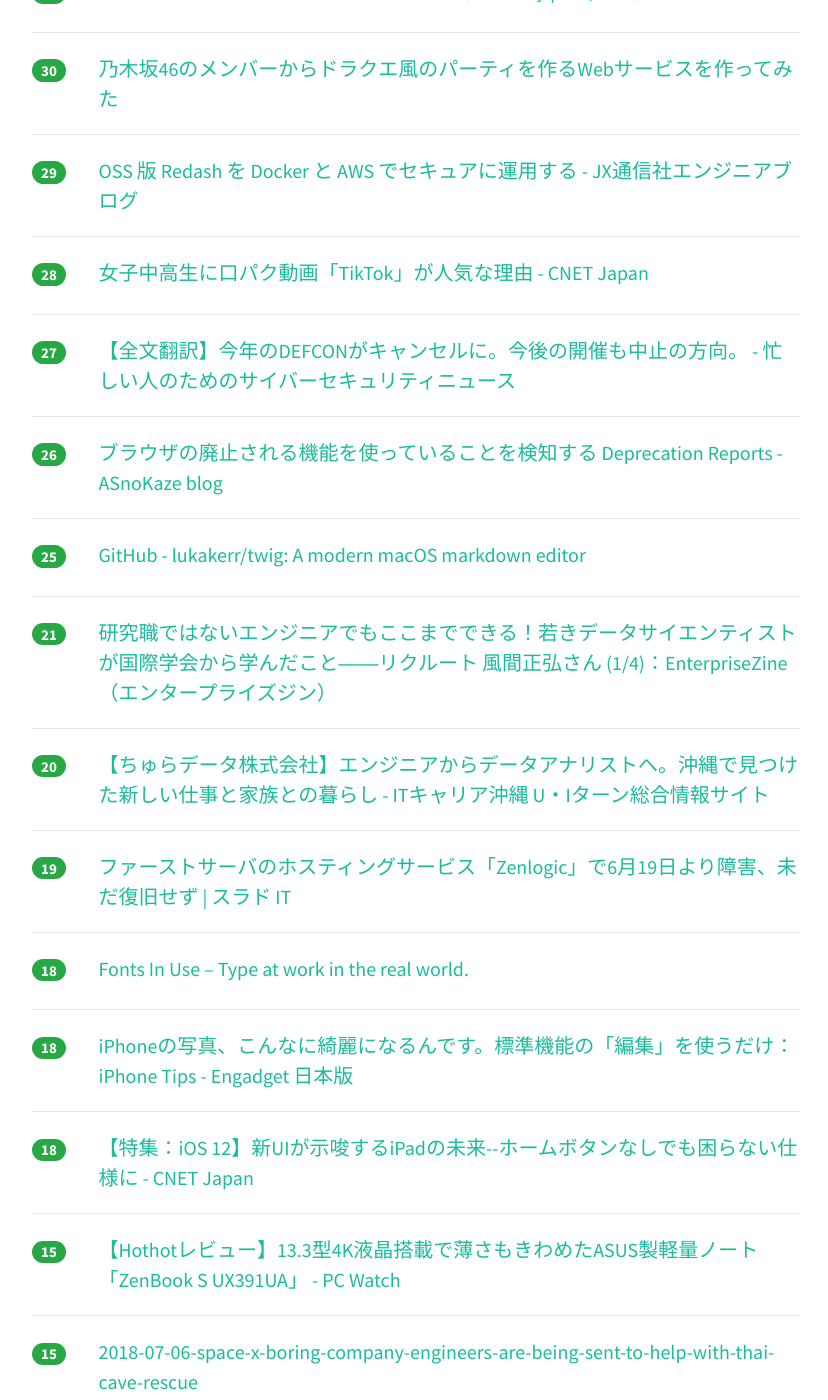
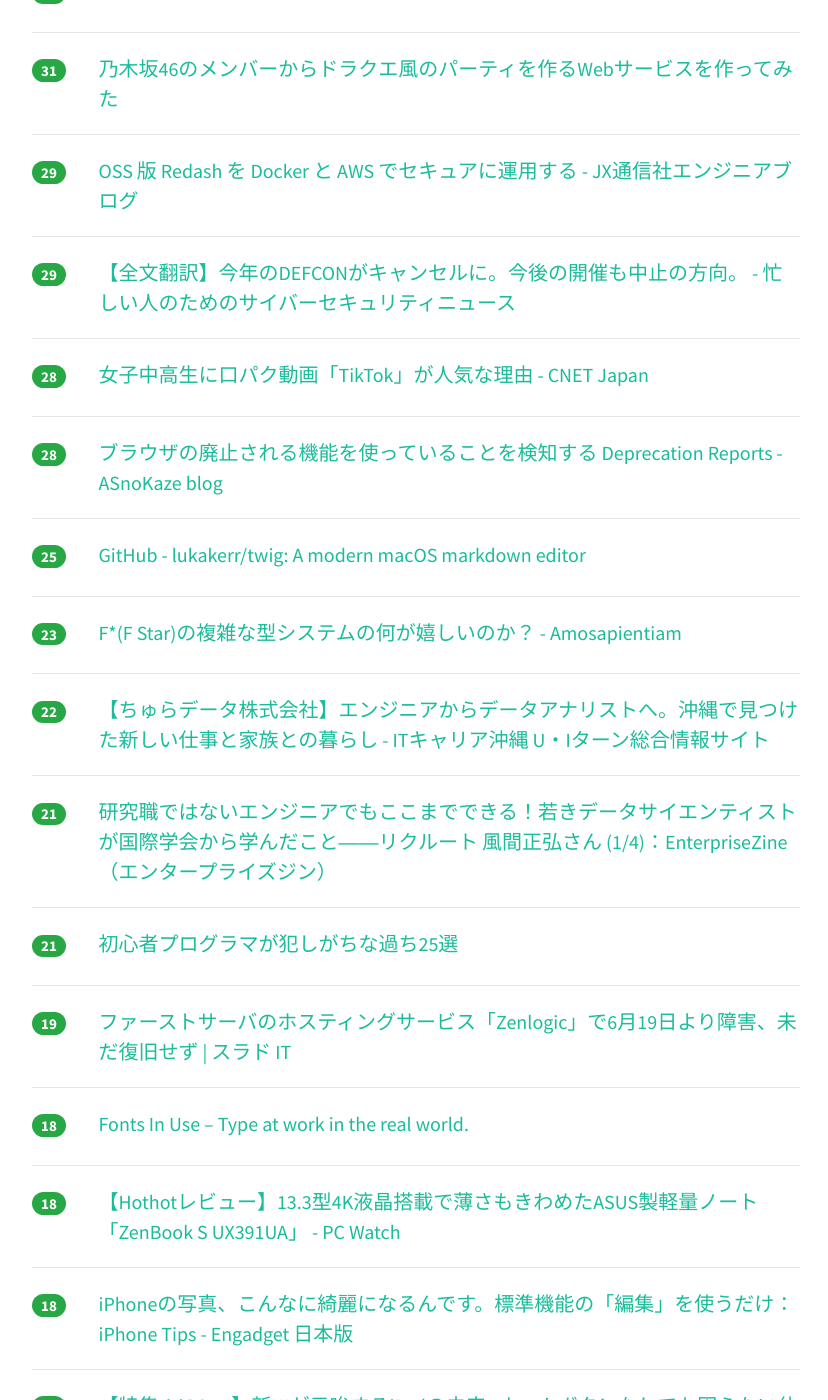
Before and after one commit to yatta47/hatena-matome-site, a Jekyll site: the page built from _posts/2018-07-07-hatena.md, in a window 1280 px wide and 1400 px high, scrolled down 1502 px. Shown: the whole window, without its empty margins (224-1052 px from the left). Built offline with Jekyll 4.4.1, drawn with Linux system fonts in a browser that asks for light colours; nearby versions of some CDN libraries; some of the changed text lies outside the part shown.

Commit message:
Updated 2018-07-07

```diff
--- a/_posts/2018-07-07-hatena.md
+++ b/_posts/2018-07-07-hatena.md
@@ -1,28 +1,28 @@
 ---
 layout: post
 title:  "2018-07-07 はてぶIT"
-date:   2018-07-07 22:02:34
+date:   2018-07-07 23:02:09
 tags: [it-hotentry]
 ---
-73 件のデータあり
+78 件のデータあり
 
 <hr><div class="row">
-<div class="col-1"><span class="badge badge-pill badge-success h2">171</span></div>
+<div class="col-1"><span class="badge badge-pill badge-success h2">173</span></div>
 <div class="col-11"><a href='http://deeplearning.jp/deep-learning-day18-2/' target='_blank'>パターン認識と機械学習（PRML）の輪読資料を公開 | Deep Learning JP</a></div>
 </div>
 <hr>
 <div class="row">
-<div class="col-1"><span class="badge badge-pill badge-success h2">110</span></div>
+<div class="col-1"><span class="badge badge-pill badge-success h2">123</span></div>
 <div class="col-11"><a href='https://www.uisources.com/' target='_blank'>UI Sources | Mobile Design Patterns and Interactions</a></div>
 </div>
 <hr>
 <div class="row">
-<div class="col-1"><span class="badge badge-pill badge-success h2">71</span></div>
+<div class="col-1"><span class="badge badge-pill badge-success h2">73</span></div>
 <div class="col-11"><a href='http://power-of-tech.hatenablog.com/entry/2018/07/06/191816' target='_blank'>日本全国の電子部品店マップを作成しました - チカラの技術</a></div>
 </div>
 <hr>
 <div class="row">
-<div class="col-1"><span class="badge badge-pill badge-success h2">67</span></div>
+<div class="col-1"><span class="badge badge-pill badge-success h2">72</span></div>
 <div class="col-11"><a href='http://www.itmedia.co.jp/pcuser/articles/1807/07/news022.html' target='_blank'>スマホの“うっかり充電忘れ”をAmazon Echoで防ぐワザ (1/2) - ITmedia PC USER</a></div>
 </div>
 <hr>
@@ -32,7 +32,12 @@ tags: [it-hotentry]
 </div>
 <hr>
 <div class="row">
-<div class="col-1"><span class="badge badge-pill badge-success h2">50</span></div>
+<div class="col-1"><span class="badge badge-pill badge-success h2">56</span></div>
+<div class="col-11"><a href='https://speakerdeck.com/ktknest/abematvhatadafalsessr-ziyaneendayo' target='_blank'>AbemaTVはただのSSR じゃねぇんだよ - Speaker Deck</a></div>
+</div>
+<hr>
+<div class="row">
+<div class="col-1"><span class="badge badge-pill badge-success h2">54</span></div>
 <div class="col-11"><a href='https://qiita.com/enzen/items/aa98ff1dc502d0ff09ad' target='_blank'>【インフラ初心者超必見】インフラ情報まとめ</a></div>
 </div>
 <hr>
@@ -42,12 +47,7 @@ tags: [it-hotentry]
 </div>
 <hr>
 <div class="row">
-<div class="col-1"><span class="badge badge-pill badge-success h2">41</span></div>
-<div class="col-11"><a href='https://speakerdeck.com/ktknest/abematvhatadafalsessr-ziyaneendayo' target='_blank'>AbemaTVはただのSSR じゃねぇんだよ - Speaker Deck</a></div>
-</div>
-<hr>
-<div class="row">
-<div class="col-1"><span class="badge badge-pill badge-success h2">41</span></div>
+<div class="col-1"><span class="badge badge-pill badge-success h2">43</span></div>
 <div class="col-11"><a href='https://kakakakakku.hatenablog.com/entry/2018/07/06/184236' target='_blank'>楽しく！アウトプットを習慣化しよう - kakakakakku blog</a></div>
 </div>
 <hr>
@@ -57,13 +57,18 @@ tags: [it-hotentry]
 </div>
 <hr>
 <div class="row">
+<div class="col-1"><span class="badge badge-pill badge-success h2">33</span></div>
+<div class="col-11"><a href='https://www.orangeitems.com/entry/2018/07/07/012935' target='_blank'>レンタルサーバーのZenlogicが緊急メンテナンスでサービス全停止、経緯をまとめる - orangeitems’s diary</a></div>
+</div>
+<hr>
+<div class="row">
 <div class="col-1"><span class="badge badge-pill badge-success h2">32</span></div>
 <div class="col-11"><a href='https://japanese.engadget.com/2018/07/06/spacex-tbc/' target='_blank'>イーロン・マスク、タイの洞窟遭難救助に乗り出す。エアチューブ通し脱出路？SpaceX・TBC技術者派遣へ - Engadget 日本版</a></div>
 </div>
 <hr>
 <div class="row">
 <div class="col-1"><span class="badge badge-pill badge-success h2">32</span></div>
-<div class="col-11"><a href='https://www.orangeitems.com/entry/2018/07/07/012935' target='_blank'>レンタルサーバーのZenlogicが緊急メンテナンスでサービス全停止、経緯をまとめる - orangeitems’s diary</a></div>
+<div class="col-11"><a href='https://note.mu/yamotty/n/n4a897f40275b' target='_blank'>プロダクトマネジメントのルーツと誤解｜Yamotty | 10X, inc.｜note</a></div>
 </div>
 <hr>
 <div class="row">
@@ -73,11 +78,6 @@ tags: [it-hotentry]
 <hr>
 <div class="row">
 <div class="col-1"><span class="badge badge-pill badge-success h2">31</span></div>
-<div class="col-11"><a href='https://note.mu/yamotty/n/n4a897f40275b' target='_blank'>プロダクトマネジメントのルーツと誤解｜Yamotty | 10X, inc.｜note</a></div>
-</div>
-<hr>
-<div class="row">
-<div class="col-1"><span class="badge badge-pill badge-success h2">30</span></div>
 <div class="col-11"><a href='https://qiita.com/kikutaro/items/5f4d89b6defac34be052' target='_blank'>乃木坂46のメンバーからドラクエ風のパーティを作るWebサービスを作ってみた</a></div>
 </div>
 <hr>
@@ -87,17 +87,17 @@ tags: [it-hotentry]
 </div>
 <hr>
 <div class="row">
+<div class="col-1"><span class="badge badge-pill badge-success h2">29</span></div>
+<div class="col-11"><a href='https://nanashi0x.hatenablog.com/entry/2018/07/07/120000' target='_blank'>【全文翻訳】今年のDEFCONがキャンセルに。今後の開催も中止の方向。 - 忙しい人のためのサイバーセキュリティニュース</a></div>
+</div>
+<hr>
+<div class="row">
 <div class="col-1"><span class="badge badge-pill badge-success h2">28</span></div>
 <div class="col-11"><a href='https://japan.cnet.com/article/35121876/' target='_blank'>女子中高生に口パク動画「TikTok」が人気な理由 - CNET Japan</a></div>
 </div>
 <hr>
 <div class="row">
-<div class="col-1"><span class="badge badge-pill badge-success h2">27</span></div>
-<div class="col-11"><a href='https://nanashi0x.hatenablog.com/entry/2018/07/07/120000' target='_blank'>【全文翻訳】今年のDEFCONがキャンセルに。今後の開催も中止の方向。 - 忙しい人のためのサイバーセキュリティニュース</a></div>
-</div>
-<hr>
-<div class="row">
-<div class="col-1"><span class="badge badge-pill badge-success h2">26</span></div>
+<div class="col-1"><span class="badge badge-pill badge-success h2">28</span></div>
 <div class="col-11"><a href='https://asnokaze.hatenablog.com/entry/2018/07/06/231248' target='_blank'>ブラウザの廃止される機能を使っていることを検知する Deprecation Reports - ASnoKaze blog</a></div>
 </div>
 <hr>
@@ -107,13 +107,23 @@ tags: [it-hotentry]
 </div>
 <hr>
 <div class="row">
+<div class="col-1"><span class="badge badge-pill badge-success h2">23</span></div>
+<div class="col-11"><a href='http://yuchiki1000yen.hatenablog.com/entry/2018/07/07/155854' target='_blank'>F*(F Star)の複雑な型システムの何が嬉しいのか？ - Amosapientiam</a></div>
+</div>
+<hr>
+<div class="row">
+<div class="col-1"><span class="badge badge-pill badge-success h2">22</span></div>
+<div class="col-11"><a href='https://www.itcokinawa.jp/content/interview/1695/' target='_blank'>【ちゅらデータ株式会社】エンジニアからデータアナリストへ。沖縄で見つけた新しい仕事と家族との暮らし - ITキャリア沖縄 U・Iターン総合情報サイト</a></div>
+</div>
+<hr>
+<div class="row">
 <div class="col-1"><span class="badge badge-pill badge-success h2">21</span></div>
 <div class="col-11"><a href='https://enterprisezine.jp/dbonline/detail/10895' target='_blank'>研究職ではないエンジニアでもここまでできる！若きデータサイエンティストが国際学会から学んだこと――リクルート 風間正弘さん (1/4)：EnterpriseZine（エンタープライズジン）</a></div>
 </div>
 <hr>
 <div class="row">
-<div class="col-1"><span class="badge badge-pill badge-success h2">20</span></div>
-<div class="col-11"><a href='https://www.itcokinawa.jp/content/interview/1695/' target='_blank'>【ちゅらデータ株式会社】エンジニアからデータアナリストへ。沖縄で見つけた新しい仕事と家族との暮らし - ITキャリア沖縄 U・Iターン総合情報サイト</a></div>
+<div class="col-1"><span class="badge badge-pill badge-success h2">21</span></div>
+<div class="col-11"><a href='https://qiita.com/rana_kualu/items/379eefb3a40c6b44cb92' target='_blank'>初心者プログラマが犯しがちな過ち25選</a></div>
 </div>
 <hr>
 <div class="row">
@@ -128,17 +138,17 @@ tags: [it-hotentry]
 <hr>
 <div class="row">
 <div class="col-1"><span class="badge badge-pill badge-success h2">18</span></div>
+<div class="col-11"><a href='https://pc.watch.impress.co.jp/docs/column/hothot/1131593.html' target='_blank'>【Hothotレビュー】13.3型4K液晶搭載で薄さもきわめたASUS製軽量ノート「ZenBook S UX391UA」 - PC Watch</a></div>
+</div>
+<hr>
+<div class="row">
+<div class="col-1"><span class="badge badge-pill badge-success h2">18</span></div>
 <div class="col-11"><a href='https://japanese.engadget.com/2018/07/05/iphone-iphone-tips/' target='_blank'>iPhoneの写真、こんなに綺麗になるんです。標準機能の「編集」を使うだけ：iPhone Tips - Engadget 日本版</a></div>
 </div>
 <hr>
 <div class="row">
 <div class="col-1"><span class="badge badge-pill badge-success h2">18</span></div>
 <div class="col-11"><a href='https://japan.cnet.com/article/35121343/' target='_blank'>【特集：iOS 12】新UIが示唆するiPadの未来--ホームボタンなしでも困らない仕様に - CNET Japan</a></div>
-</div>
-<hr>
-<div class="row">
-<div class="col-1"><span class="badge badge-pill badge-success h2">15</span></div>
-<div class="col-11"><a href='https://pc.watch.impress.co.jp/docs/column/hothot/1131593.html' target='_blank'>【Hothotレビュー】13.3型4K液晶搭載で薄さもきわめたASUS製軽量ノート「ZenBook S UX391UA」 - PC Watch</a></div>
 </div>
 <hr>
 <div class="row">
@@ -154,11 +164,6 @@ tags: [it-hotentry]
 <div class="row">
 <div class="col-1"><span class="badge badge-pill badge-success h2">14</span></div>
 <div class="col-11"><a href='https://dev.classmethod.jp/cloud/aws/s3-cloudfront-spa-angular-403-access-denied/' target='_blank'>CloudFront+S3環境上のSPA（Angular）で「/」以外のURLでリロードした場合に403(access denied)エラーとなる時の対処法 ｜ Developers.IO</a></div>
-</div>
-<hr>
-<div class="row">
-<div class="col-1"><span class="badge badge-pill badge-success h2">14</span></div>
-<div class="col-11"><a href='https://qiita.com/rana_kualu/items/379eefb3a40c6b44cb92' target='_blank'>初心者プログラマが犯しがちな過ち25選</a></div>
 </div>
 <hr>
 <div class="row">
@@ -192,8 +197,18 @@ tags: [it-hotentry]
 </div>
 <hr>
 <div class="row">
+<div class="col-1"><span class="badge badge-pill badge-success h2">12</span></div>
+<div class="col-11"><a href='http://nlab.itmedia.co.jp/nl/articles/1807/06/news071.html' target='_blank'>にゃんだこのカメラ？　Googleストリートビューにうつりこんだ絶妙な表情の猫がかわいい - ねとらぼ</a></div>
+</div>
+<hr>
+<div class="row">
 <div class="col-1"><span class="badge badge-pill badge-success h2">11</span></div>
-<div class="col-11"><a href='http://nlab.itmedia.co.jp/nl/articles/1807/06/news071.html' target='_blank'>にゃんだこのカメラ？　Googleストリートビューにうつりこんだ絶妙な表情の猫がかわいい - ねとらぼ</a></div>
+<div class="col-11"><a href='http://blog.livedoor.jp/itsoku/archives/53772712.html' target='_blank'>ビズリーチがエンジニア・デザイナー職のスタッフに136台のiMac Proを導入した理由とは : IT速報</a></div>
+</div>
+<hr>
+<div class="row">
+<div class="col-1"><span class="badge badge-pill badge-success h2">11</span></div>
+<div class="col-11"><a href='https://kernhack.hatenablog.com/entry/2018/07/06/234250' target='_blank'>Linux:パフォーマンスに影響あるデバッグオプションがどれだけ影響あるか試してみた - φ(・・*)ゞ ｳｰﾝ　カーネルとか弄ったりのメモ</a></div>
 </div>
 <hr>
 <div class="row">
@@ -232,11 +247,6 @@ tags: [it-hotentry]
 </div>
 <hr>
 <div class="row">
-<div class="col-1"><span class="badge badge-pill badge-success h2">9</span></div>
-<div class="col-11"><a href='http://blog.livedoor.jp/itsoku/archives/53772712.html' target='_blank'>ビズリーチがエンジニア・デザイナー職のスタッフに136台のiMac Proを導入した理由とは : IT速報</a></div>
-</div>
-<hr>
-<div class="row">
 <div class="col-1"><span class="badge badge-pill badge-success h2">8</span></div>
 <div class="col-11"><a href='http://karapaia.com/archives/52173478.html' target='_blank'>なんと！1本の木に50種類のリンゴを実らすことに成功（イギリス） : カラパイア</a></div>
 </div>
@@ -249,6 +259,21 @@ tags: [it-hotentry]
 <div class="row">
 <div class="col-1"><span class="badge badge-pill badge-success h2">8</span></div>
 <div class="col-11"><a href='https://qiita.com/tetsuya112/items/ea4b2ea1b1b75ba35bb4' target='_blank'>[Androidアプリ]大谷通知アプリを作ってみた</a></div>
+</div>
+<hr>
+<div class="row">
+<div class="col-1"><span class="badge badge-pill badge-success h2">8</span></div>
+<div class="col-11"><a href='http://kachibito.net/css/non-rectangular-headers-with-inline-svg' target='_blank'>CSSスニペット：SVGで作る非長方形なヘッダ画像いろいろ | かちびと.net</a></div>
+</div>
+<hr>
+<div class="row">
+<div class="col-1"><span class="badge badge-pill badge-success h2">8</span></div>
+<div class="col-11"><a href='https://blog.gmork.in/entry/2018/07/07/163316' target='_blank'>Unityで縁をボカすだけのアセット作った - マルシテイア</a></div>
+</div>
+<hr>
+<div class="row">
+<div class="col-1"><span class="badge badge-pill badge-success h2">8</span></div>
+<div class="col-11"><a href='https://jp.techcrunch.com/2018/07/07/2018-07-06-storyline-funding/' target='_blank'>ドラッグ＆ドロップで簡単にAlexaのスキルを作れるStorylineが77万ドルを調達 | TechCrunch Japan</a></div>
 </div>
 <hr>
 <div class="row">
@@ -283,17 +308,17 @@ tags: [it-hotentry]
 <hr>
 <div class="row">
 <div class="col-1"><span class="badge badge-pill badge-success h2">7</span></div>
-<div class="col-11"><a href='http://kachibito.net/css/non-rectangular-headers-with-inline-svg' target='_blank'>CSSスニペット：SVGで作る非長方形なヘッダ画像いろいろ | かちびと.net</a></div>
-</div>
-<hr>
-<div class="row">
-<div class="col-1"><span class="badge badge-pill badge-success h2">7</span></div>
 <div class="col-11"><a href='https://web.smartnews.com/articles/2Rc21kPNnZD' target='_blank'>ビズリーチが300台のiMac Proを選んだ理由 (GetNavi web)</a></div>
 </div>
 <hr>
 <div class="row">
 <div class="col-1"><span class="badge badge-pill badge-success h2">7</span></div>
-<div class="col-11"><a href='https://blog.gmork.in/entry/2018/07/07/163316' target='_blank'>Unityで縁をボカすだけのアセット作った - マルシテイア</a></div>
+<div class="col-11"><a href='https://github.com/gaia-pipeline/gaia' target='_blank'>GitHub - gaia-pipeline/gaia: Build powerful pipelines in any programming language.</a></div>
+</div>
+<hr>
+<div class="row">
+<div class="col-1"><span class="badge badge-pill badge-success h2">7</span></div>
+<div class="col-11"><a href='https://ohayotourism.com/googletranslate/' target='_blank'>Google翻訳が便利すぎる！カメラのリアルタイム翻訳で海外旅行も怖くない ~ ブラジル夫とこどもと世界を旅するmariのオハヨーツーリズム</a></div>
 </div>
 <hr>
 <div class="row">
@@ -313,17 +338,7 @@ tags: [it-hotentry]
 <hr>
 <div class="row">
 <div class="col-1"><span class="badge badge-pill badge-success h2">6</span></div>
-<div class="col-11"><a href='https://github.com/gaia-pipeline/gaia' target='_blank'>GitHub - gaia-pipeline/gaia: Build powerful pipelines in any programming language.</a></div>
-</div>
-<hr>
-<div class="row">
-<div class="col-1"><span class="badge badge-pill badge-success h2">6</span></div>
-<div class="col-11"><a href='https://ohayotourism.com/googletranslate/' target='_blank'>Google翻訳が便利すぎる！カメラのリアルタイム翻訳で海外旅行も怖くない ~ ブラジル夫とこどもと世界を旅するmariのオハヨーツーリズム</a></div>
-</div>
-<hr>
-<div class="row">
-<div class="col-1"><span class="badge badge-pill badge-success h2">6</span></div>
-<div class="col-11"><a href='https://jp.techcrunch.com/2018/07/07/2018-07-06-storyline-funding/' target='_blank'>ドラッグ＆ドロップで簡単にAlexaのスキルを作れるStorylineが77万ドルを調達 | TechCrunch Japan</a></div>
+<div class="col-11"><a href='http://cakeres.shizentai.jp/' target='_blank'>CakeRes×レトロゲームズ</a></div>
 </div>
 <hr>
 <div class="row">
@@ -348,7 +363,7 @@ tags: [it-hotentry]
 <hr>
 <div class="row">
 <div class="col-1"><span class="badge badge-pill badge-success h2">5</span></div>
-<div class="col-11"><a href='http://cakeres.shizentai.jp/' target='_blank'>CakeRes×レトロゲームズ</a></div>
+<div class="col-11"><a href='http://www.itmedia.co.jp/news/articles/1807/06/news074.html' target='_blank'>野球スタジアム観客席のドリンク販売、QRコード決済で　楽天が国内初 - ITmedia NEWS</a></div>
 </div>
 <hr>
 <div class="row">
@@ -357,8 +372,8 @@ tags: [it-hotentry]
 </div>
 <hr>
 <div class="row">
-<div class="col-1"><span class="badge badge-pill badge-success h2">4</span></div>
-<div class="col-11"><a href='http://www.itmedia.co.jp/news/articles/1807/06/news074.html' target='_blank'>野球スタジアム観客席のドリンク販売、QRコード決済で　楽天が国内初 - ITmedia NEWS</a></div>
+<div class="col-1"><span class="badge badge-pill badge-success h2">5</span></div>
+<div class="col-11"><a href='https://wired.jp/2018/07/07/ai-that-serves-humanity/' target='_blank'>さらばAI、これからは「拡張知能」と呼ぶ時代がやってくる｜WIRED.jp</a></div>
 </div>
 <hr>
 <div class="row">
@@ -368,6 +383,16 @@ tags: [it-hotentry]
 <hr>
 <div class="row">
 <div class="col-1"><span class="badge badge-pill badge-success h2">4</span></div>
-<div class="col-11"><a href='https://wired.jp/2018/07/07/ai-that-serves-humanity/' target='_blank'>さらばAI、これからは「拡張知能」と呼ぶ時代がやってくる｜WIRED.jp</a></div>
+<div class="col-11"><a href='https://dev.classmethod.jp/cloud/aws/normalizing-query-string/' target='_blank'>Lambda@Edge で CloudFront キャッシュヒット率を向上させるんや！ ｜ Developers.IO</a></div>
 </div>
 <hr>
+<div class="row">
+<div class="col-1"><span class="badge badge-pill badge-success h2">4</span></div>
+<div class="col-11"><a href='https://japanese.engadget.com/2018/07/06/geforce-gtx-1180/' target='_blank'>GeForce GTX 1180、来月発表の噂。エンジニアリングサンプル画像も流出か - Engadget 日本版</a></div>
+</div>
+<hr>
+<div class="row">
+<div class="col-1"><span class="badge badge-pill badge-success h2">4</span></div>
+<div class="col-11"><a href='https://forest.watch.impress.co.jp/docs/bookwatch/sale/1131614.html' target='_blank'>3万点以上のKindle本が半額以下で購入できる！ Kindleストアで大規模セール実施中 - Book Watch/セール情報 - 窓の杜</a></div>
+</div>
+<hr>
```
